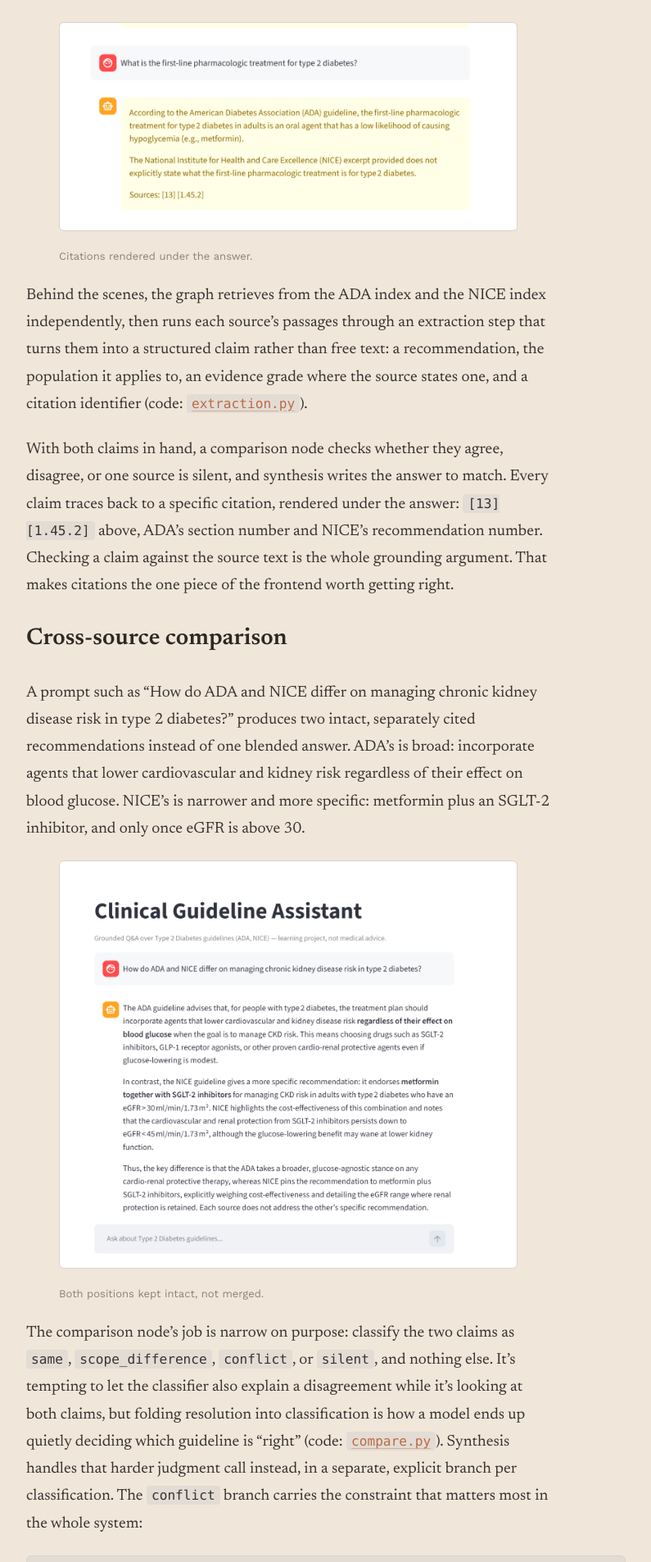
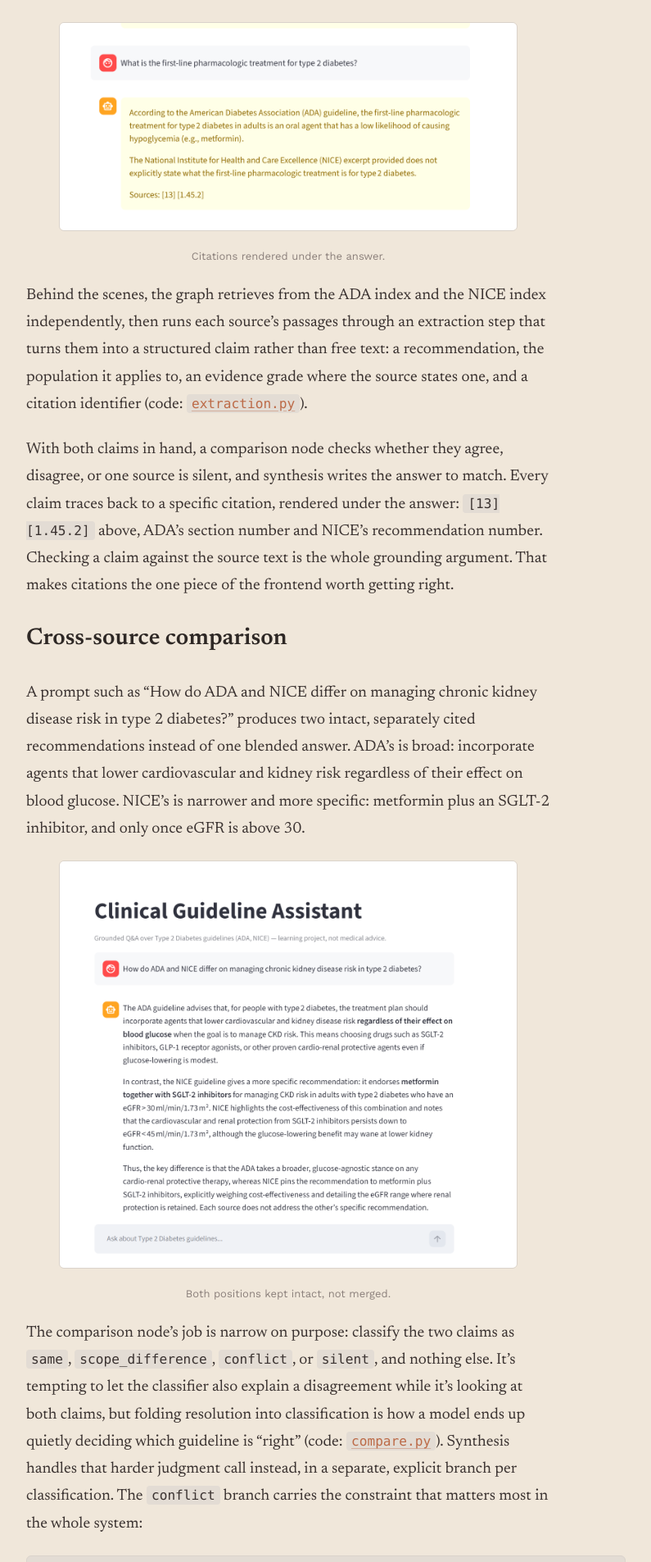
Before and after one commit to JohnSpencerTerry/wb, a Jekyll site: the page built from _writing/clinical-guideline-assistant.md, in a window 1280 px wide. Shown: the part 3685-5591 px from the top of the page at 82% size, without its empty margins (242-1037 px from the left). Built offline with Jekyll 4.4.1, drawn with Linux system fonts in a browser that asks for light colours.

Commit message:
Update clinical-guideline-assistant.md

```diff
--- a/_writing/clinical-guideline-assistant.md
+++ b/_writing/clinical-guideline-assistant.md
@@ -85,7 +85,7 @@ A prompt such as "What is the first-line pharmacologic treatment for type 2 diab
 
 <figure class="diagram-figure">
   <img src="/assets/photos/clinical-guideline-assistant/first-line-treatment.png" alt="Demo screenshot: question 'What is the first-line pharmacologic treatment for type 2 diabetes?' answered with a metformin recommendation, a note that the NICE excerpt doesn't explicitly state a first-line drug, and sources [13] [1.45.2]." style="max-width:100%;height:auto;border-radius:6px;border:1px solid var(--color-hairline);" />
-  <figcaption style="font-family:var(--font-sans);font-size:13px;color:var(--color-muted);margin-top:8px;">Citations rendered under the answer.</figcaption>
+  <figcaption style="font-family:var(--font-sans);font-size:13px;color:var(--color-muted);margin-top:8px;text-align:center;">Citations rendered under the answer.</figcaption>
 </figure>
 
 Behind the scenes, the graph retrieves from the ADA index and the NICE index independently, then runs each source's passages through an extraction step that turns them into a structured claim rather than free text: a recommendation, the population it applies to, an evidence grade where the source states one, and a citation identifier (code: [`extraction.py`](https://github.com/JohnSpencerTerry/clinical-guideline-assistant/blob/main/src/cga/graph/extraction.py)).
@@ -98,7 +98,7 @@ A prompt such as "How do ADA and NICE differ on managing chronic kidney disease
 
 <figure class="diagram-figure">
   <img src="/assets/photos/clinical-guideline-assistant/ckd-comparison.png" alt="Demo screenshot: question about ADA vs NICE on chronic kidney disease risk, answered with ADA's broad glucose-agnostic guidance in one paragraph and NICE's specific metformin plus SGLT-2 inhibitor recommendation in another, plus a closing paragraph naming the key difference." style="max-width:100%;height:auto;border-radius:6px;border:1px solid var(--color-hairline);" />
-  <figcaption style="font-family:var(--font-sans);font-size:13px;color:var(--color-muted);margin-top:8px;">Both positions kept intact, not merged.</figcaption>
+  <figcaption style="font-family:var(--font-sans);font-size:13px;color:var(--color-muted);margin-top:8px;text-align:center;">Both positions kept intact, not merged.</figcaption>
 </figure>
 
 The comparison node's job is narrow on purpose: classify the two claims as `same`, `scope_difference`, `conflict`, or `silent`, and nothing else. It's tempting to let the classifier also explain a disagreement while it's looking at both claims, but folding resolution into classification is how a model ends up quietly deciding which guideline is "right" (code: [`compare.py`](https://github.com/JohnSpencerTerry/clinical-guideline-assistant/blob/main/src/cga/graph/compare.py)). Synthesis handles that harder judgment call instead, in a separate, explicit branch per classification. The `conflict` branch carries the constraint that matters most in the whole system:
@@ -122,7 +122,7 @@ A prompt such as "Should I stop taking my metformin? My doctor prescribed it but
 
 <figure class="diagram-figure">
   <img src="/assets/photos/clinical-guideline-assistant/scope-redirect.png" alt="Demo screenshot: question 'Should I stop taking my metformin? My doctor prescribed it but I feel sick.' answered with a redirect: 'I can explain what published Type 2 Diabetes guidelines say in general, but I can't give individualized medical advice for a specific person's situation.'" style="max-width:100%;height:auto;border-radius:6px;border:1px solid var(--color-hairline);" />
-  <figcaption style="font-family:var(--font-sans);font-size:13px;color:var(--color-muted);margin-top:8px;">Rendered as a distinct warning bubble, not a normal answer.</figcaption>
+  <figcaption style="font-family:var(--font-sans);font-size:13px;color:var(--color-muted);margin-top:8px;text-align:center;">Rendered as a distinct warning bubble, not a normal answer.</figcaption>
 </figure>
 
 The harder part of this guardrail is holding that boundary without over-triggering. A prompt such as "If I have CKD, does that change treatment recommendations?" is phrased with "I," but it should still get answered as a general question, because it's asking about a population, not requesting advice for a real, specific situation. The scope classifier's prompt spells out that distinction directly, with worked examples on both sides of the line (code: [`scope_classifier.py`](https://github.com/JohnSpencerTerry/clinical-guideline-assistant/blob/main/src/cga/graph/guardrails/scope_classifier.py)).
@@ -135,7 +135,7 @@ A prompt such as "I'm experiencing pain in my chest that I think is due to low b
 
 <figure class="diagram-figure">
   <img src="/assets/photos/clinical-guideline-assistant/emergency-redirect.png" alt="Demo screenshot: message 'I'm experiencing pain in my chest that I think is due to low blood sugar. Can I take aspirin alongside my normal diabetes medication?' answered with an emergency redirect telling the user to call 911 or go to the nearest emergency room." style="max-width:100%;height:auto;border-radius:6px;border:1px solid var(--color-hairline);" />
-  <figcaption style="font-family:var(--font-sans);font-size:13px;color:var(--color-muted);margin-top:8px;">Triggered before the medication question reaches retrieval.</figcaption>
+  <figcaption style="font-family:var(--font-sans);font-size:13px;color:var(--color-muted);margin-top:8px;text-align:center;">Triggered before the medication question reaches retrieval.</figcaption>
 </figure>
 
 The check runs in two stages: a fast keyword/pattern match first, then an LLM classifier that only runs if the keywords don't hit, specifically to catch phrasing a fixed pattern list wouldn't (code: [`urgent_check.py`](https://github.com/JohnSpencerTerry/clinical-guideline-assistant/blob/main/src/cga/graph/guardrails/urgent_check.py)). This particular message is phrased as "pain in my chest" rather than the literal "chest pain" the keyword pattern looks for, so it's the LLM classifier stage that catches it — and it catches the whole message, guideline question and all, before any of it reaches retrieval. Both stages are deliberately biased toward over-triggering. A false positive costs a mildly annoying redirect. A false negative means an emergency gets a calm, cited RAG answer instead of "call 911." The LLM classifier's own prompt says outright to bias toward "yes" if it's unsure, instead of aiming for the balanced precision and recall a classifier would normally target.
```
